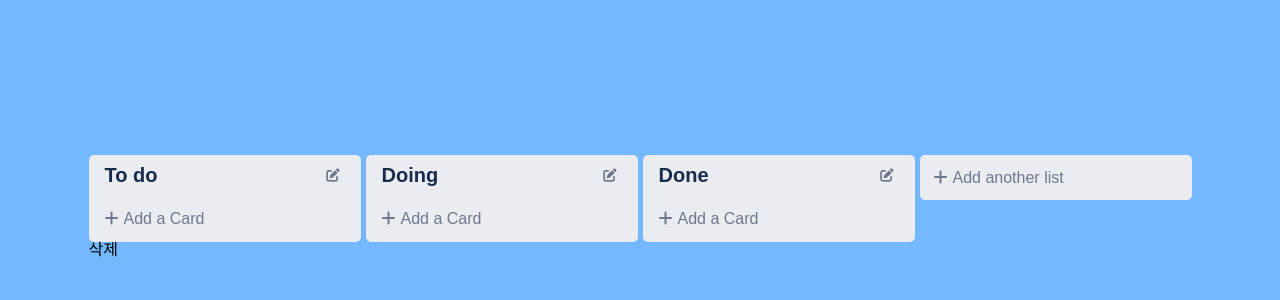
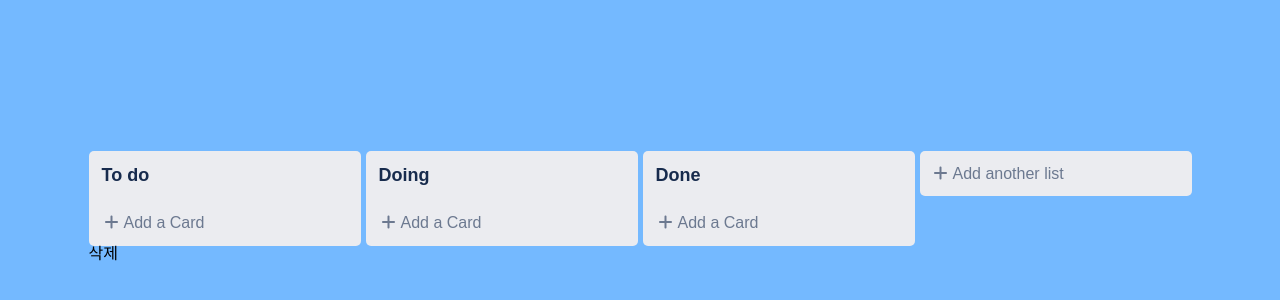
Before and after one commit to lee-yun-pyo/kanban-app, a React (Create React App) app: page / in a window 1280 px wide. Shown: the part 194-494 px from the top of the page. Built offline with nearby package versions, Linux system fonts and the light colour scheme.

Commit message:
Update DroppableCategory.tsx
import Title

```diff
--- a/src/Components/DroppableCategory.tsx
+++ b/src/Components/DroppableCategory.tsx
@@ -2,11 +2,11 @@ import { Droppable } from "react-beautiful-dnd";
 import styled from "styled-components";
 import DraggableTodo from "./DraggableTodo";
 import { useForm } from "react-hook-form";
-import { ITodo, todoState, modalState } from "../atoms";
+import { ITodo, todoState } from "../atoms";
 import { useSetRecoilState } from "recoil";
-import ModalEditTodo from "./ModalEditTodo";
 import stydles from "../css/Style.module.css";
 import React from "react";
+import Title from "./Title";
 
 const Wrapper = styled.div`
   background-color: #ebecf0;
@@ -14,40 +14,6 @@ const Wrapper = styled.div`
   width: 272px;
   height: fit-content;
   padding: 0 8px;
-`;
-
-const TitleDiv = styled.div`
-  position: relative;
-  padding: 10px 8px;
-  padding-right: 36px;
-  margin-bottom: 5px;
-`;
-
-const Title = styled.span`
-  font-weight: 600;
-  font-size: 20px;
-  width: 100%;
-  color: #172b4d;
-`;
-
-const EditBtn = styled.button`
-  position: absolute;
-  top: 5px;
-  right: 5px;
-  border: none;
-  cursor: pointer;
-  padding: 8px;
-  border-radius: 4px;
-  background-color: transparent;
-  :hover {
-    background-color: #dadbe2;
-    i {
-      color: #172b4d;
-    }
-  }
-  i {
-    color: #6b778c;
-  }
 `;
 
 interface IBoardProps {
@@ -137,17 +103,6 @@ interface IDroppableProps {
 function DroppableCategory({ todos, boardId }: IDroppableProps) {
   const setTodo = useSetRecoilState(todoState);
   const { register, setValue, handleSubmit } = useForm();
-  const setDisplayModal = useSetRecoilState(modalState);
-  const handleEdit = (event: React.MouseEvent<HTMLButtonElement>) => {
-    const title = event.currentTarget.parentElement;
-    const cssInfo = title?.getBoundingClientRect();
-    if (cssInfo) {
-      const left = cssInfo.left;
-      const top = cssInfo.top;
-      const width = cssInfo.width;
-      setDisplayModal({ isDisplay: true, position: [top, left, width] });
-    }
-  };
   const onValid = ({ todo }: any) => {
     const newObj = {
       id: Date.now(),
@@ -175,12 +130,7 @@ function DroppableCategory({ todos, boardId }: IDroppableProps) {
   return (
     <>
       <Wrapper>
-        <TitleDiv>
-          <Title>{boardId}</Title>
-          <EditBtn type="button" onClick={handleEdit}>
-            <i className="fa-solid fa-pen-to-square"></i>
-          </EditBtn>
-        </TitleDiv>
+        <Title boardId={boardId} />
         <Droppable droppableId={boardId}>
           {(provided, snapshot) => (
             <Board
@@ -229,7 +179,6 @@ function DroppableCategory({ todos, boardId }: IDroppableProps) {
             </span>
           </AddCardBtn>
         </AddCardDiv>
-        <ModalEditTodo toUse="category" boardId={boardId} />
       </Wrapper>
     </>
   );
```
